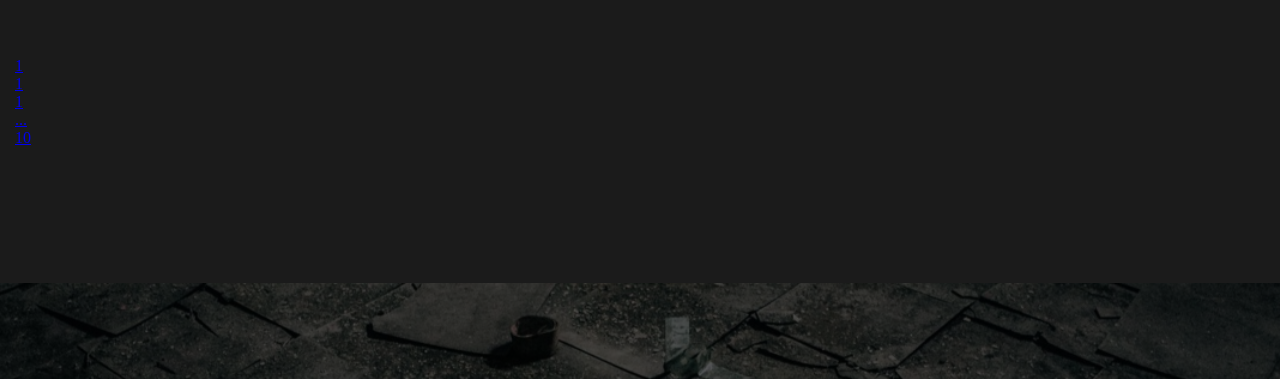
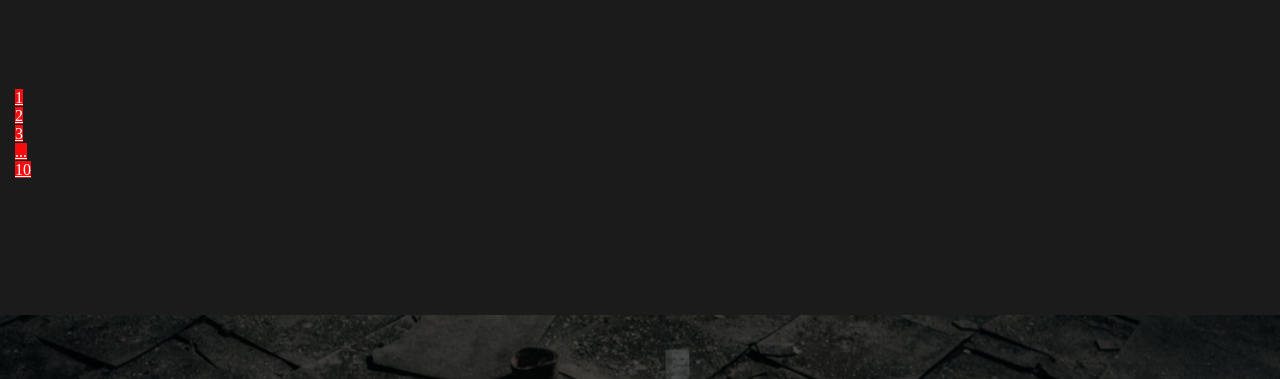
Before and after one commit to becodeorg/hamilton-8-escapium-jason-bathsheba-marius-steeve, a website: page pages_html/romms.html in a window 1280 px wide. Shown: the part 1916-2295 px from the top of the page. Drawn offline with Linux system fonts and the light colour scheme; files that its build step writes are made by us from their sources; files whose address does not match are found by name.

```diff
--- a/pages_html/romms.html
+++ b/pages_html/romms.html
@@ -40,20 +40,20 @@
             </article>
           </section>
           <nav class="roomNav">
-            <ul class="roomNav__pagelist">
-              <li>
+            <ul class="roomNav__pageList">
+              <li class="roomNav__pageList__link">
                 <a href="#">1</a>
               </li>
-              <li>
-                <a href="#">1</a>
+              <li class="roomNav__pageList__link">
+                <a href="#">2</a>
               </li>
-              <li>
-                <a href="#">1</a>
+              <li class="roomNav__pageList__link">
+                <a href="#">3</a>
               </li>
-              <li>
+              <li class="roomNav__pageList__link">
                 <a href="#">...</a>
               </li>
-              <li>
+              <li class="roomNav__pageList__link">
                 <a href="#">10</a>
               </li>
             </ul>
--- a/scss/pages/_rooms.scss
+++ b/scss/pages/_rooms.scss
@@ -116,8 +116,40 @@
 .gridRoom {
     height: 1200px;
     position: relative;
+    padding-top: 2rem;
 }
 
+.roomNav {
+    padding-top: 2rem;
+
+
+    &__pageList {
+        display: block;
+        list-style-type: disc;
+        margin-block-start: 1em;
+        margin-block-end: 1em;
+        margin-inline-start: 0px;
+        margin-inline-end: 0px;
+        padding-inline-start: 40px;
+        padding-left: 0;
+        list-style: none;
+        display: flex;
+        padding-left: 0;
+
+        border-radius: 1.25rem;
+
+        &__link {
+
+            a {
+                z-index: 2;
+                color: #fff;
+                background-color: #f60b0e;
+                border-color: #f60b0e;
+                text-transform: none;
+            }
+        }
+    }
+}
 
 @media (min-width: 992px){
 
```
Also changed, not shown: css/style.css, 1 other file.
